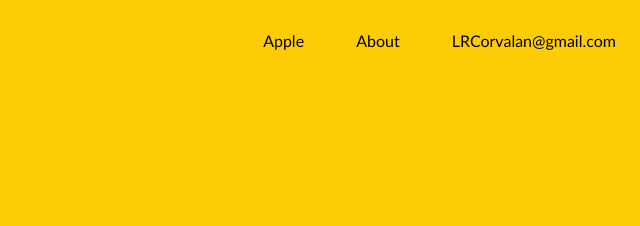
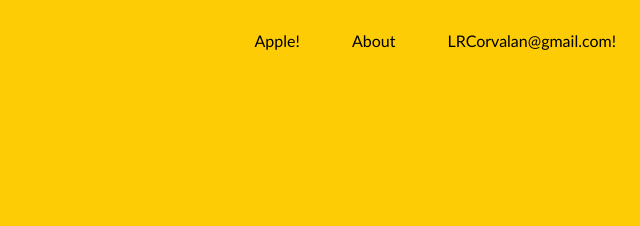
Before and after one commit to LRCorvalan/LRCorvalan.github.io, a plain HTML site: page index.html in a window 1280 px wide. Shown: the top 226 px of the page, 640-1280 px from the left. Drawn offline with Linux system fonts and the light colour scheme.

Commit message:
Update index.html

```diff
--- a/index.html
+++ b/index.html
@@ -10,8 +10,8 @@
     <nav>
       <div class="logo">Tokomoify</div>
       <div class="nav-items">
-        <a href="/">Apple</a> <a href="apple.com">About</a> <a href= "mailto: LRCorvalan@gmail.com">
-          LRCorvalan@gmail.com
+        <a href="https://www.apple.com">Apple!</a> <a href="/">About</a> <a href= "mailto: LRCorvalan@gmail.com">
+          LRCorvalan@gmail.com!
        </a>
       </div>
     </nav>
```
